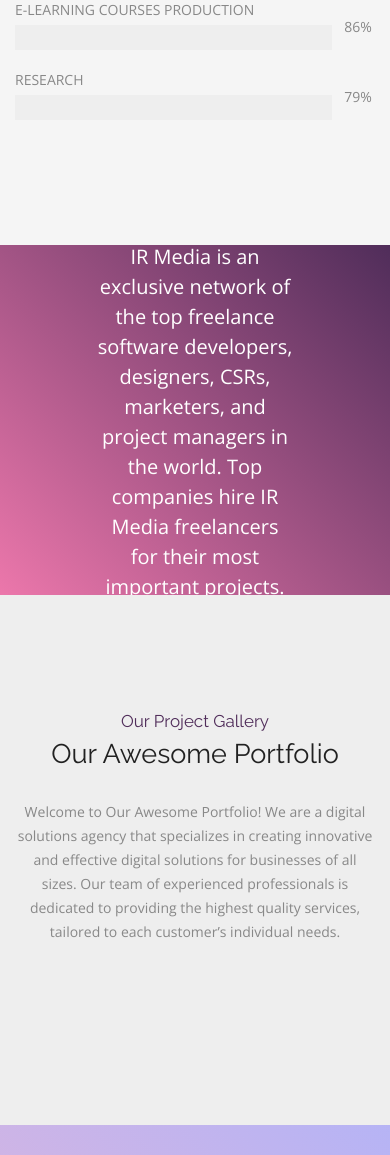
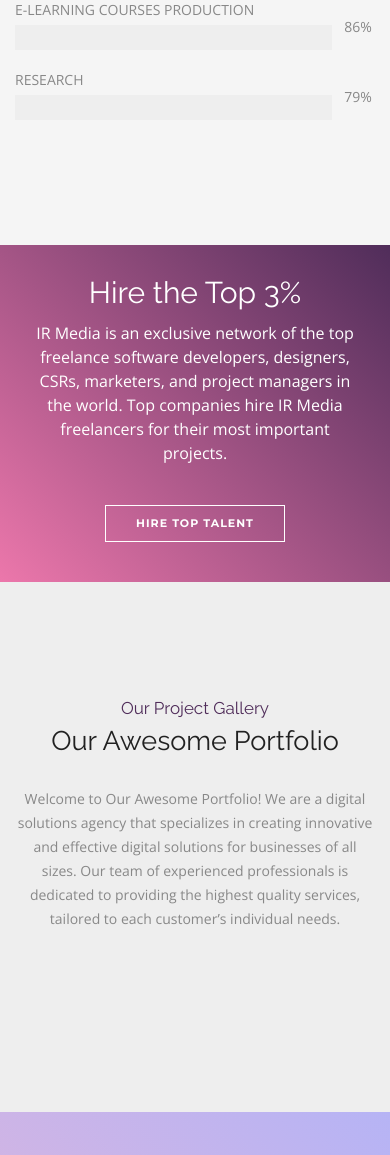
Before and after one commit to Sheharyar123/IR_Media, a Django app: page / in a window 390 px wide. Shown: the part 5345-6500 px from the top of the page. Run offline with Django 4.2, Linux system fonts and the light colour scheme; data that the repository does not hold is empty; parts of the project's set-up code (start-up, migrations or seed data) failed here and were passed over; some libraries are stand-ins or nearby versions; some web fonts are replaced.

Commit message:
make talent section responsive

```diff
--- a/static/assets/css/custom.css
+++ b/static/assets/css/custom.css
@@ -1,13 +1,33 @@
 .talent-text {
-  position: absolute;
+  /* position: absolute;
   top: 50%;
   left: 50%;
-  transform: translate(-50%, -50%);
+  transform: translate(-50%, -50%); */
+  display: flex;
+  flex-direction: column;
+  justify-content: center;
+  align-items: center;
+  max-width: 800px;
+  margin: 0 auto;
 }
 
 .talent-text p {
-  font-size: 20px !important;
+  font-size: 20px;
   line-height: 1.5;
+}
+
+.talent-text h1 {
+  font-weight: 500 !important;
+}
+
+@media (max-width: 700px) {
+  .talent-text h1 {
+    font-size: 30px !important;
+  }
+
+  .talent-text p {
+    font-size: 16px;
+  }
 }
 
 @media (max-width: 400px) {
--- a/templates/core/index.html
+++ b/templates/core/index.html
@@ -987,7 +987,7 @@
     <!--== About End ==-->
 
     <!--== About Company Start ==-->
-    <section class="gradient-bg-two xs-pb-60" style="height:350px !important;">
+    <div class="gradient-bg-two xs-pb-60" style="height: auto; padding: 30px;">
         {% comment %} <div class="col-md-6 col-sm-6 bg-flex bg-flex-left">
             <div class="video-box_overlay">
                 <div class="center-layout">
@@ -998,8 +998,7 @@
             </div>
         </div> {% endcomment %}
 
-            <div class="col-md-12 col-sm-12 bg-flex bg-flex-left">
-                <div class="col-inner spacer white-color text-center talent-text">
+        <div class="white-color text-center talent-text">
             <h1 class="raleway-font mt-0 font-50px font-300 xs-font-27px">
                 Hire the Top 3%
             </h1>
@@ -1013,9 +1012,8 @@
             >
             </p>
         </div>
-            </div>
-
-    </section>
+
+    </div>
     <!--== About Company End ==-->
 
     <!--== Portfolio Start ==-->
```
Lines whose indentation alone changed are shown as unchanged.
